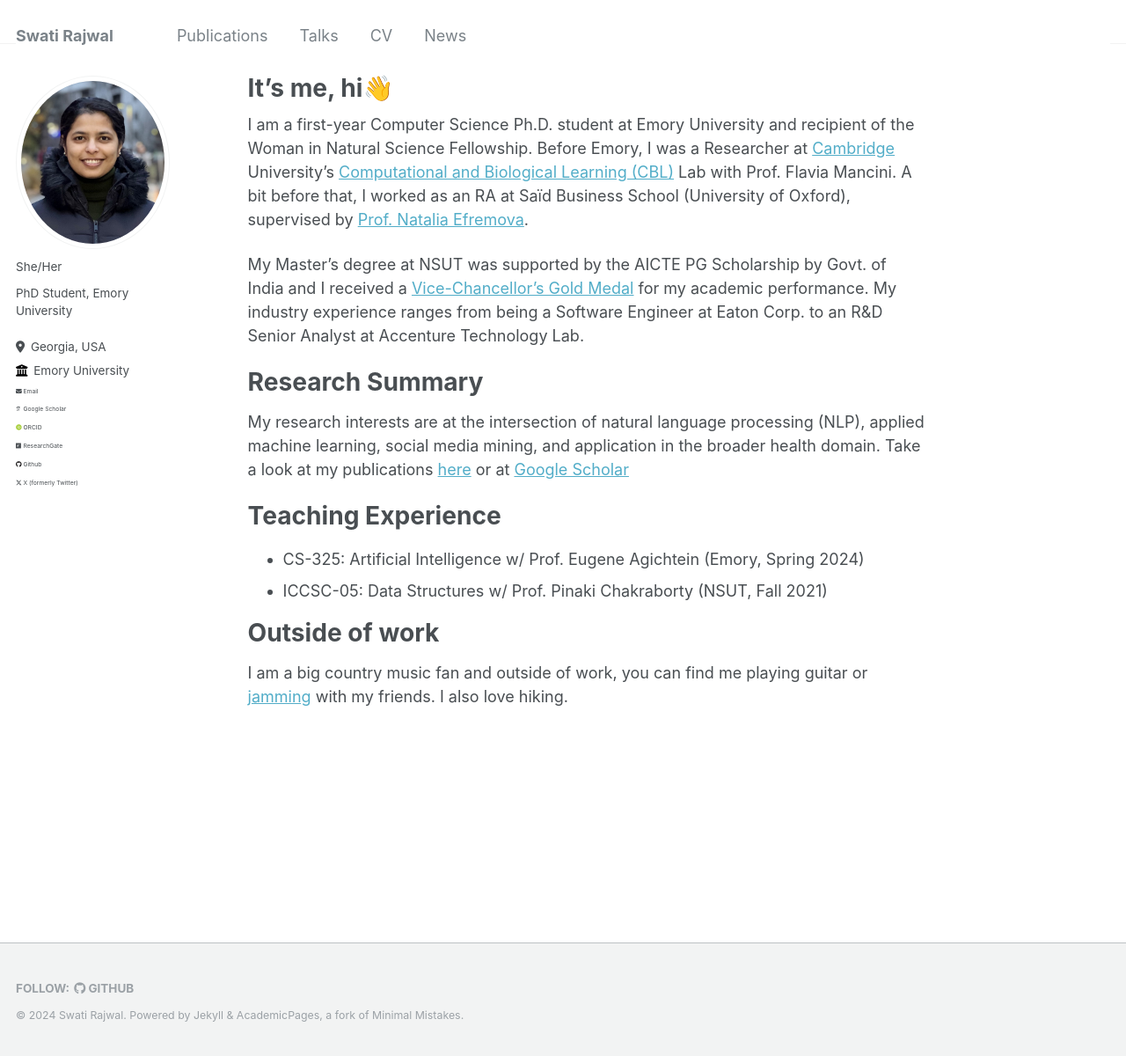
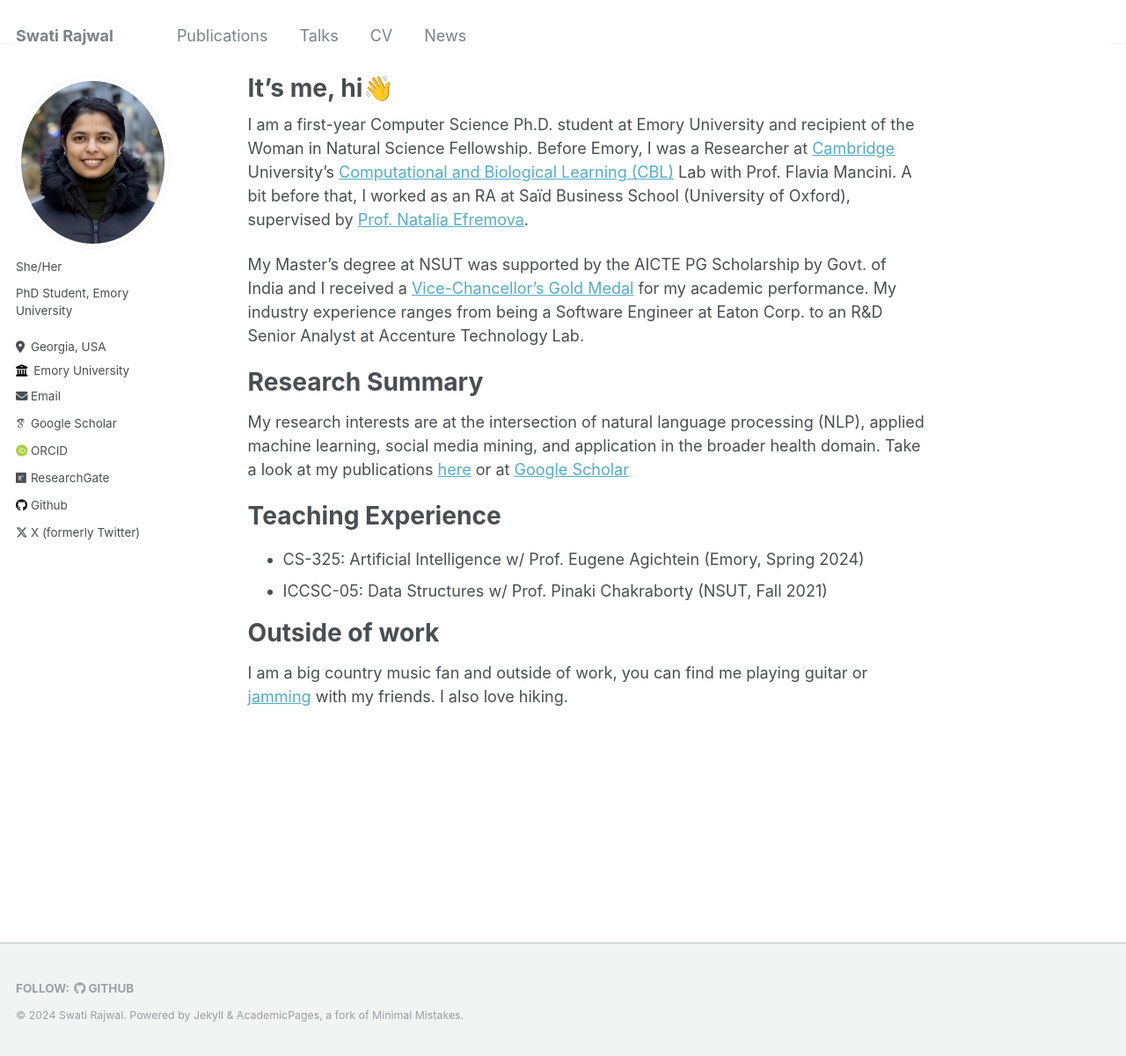
Before and after one commit to swati-rajwal/swati-rajwal.github.io, a Jekyll site: the page built from _pages/about.md, in a window 1280 px wide and 1200 px high. Shown: the whole window at 88% size. Built offline with Jekyll 4.4.1, drawn with Linux system fonts in a browser that asks for light colours; some web fonts are replaced.

Commit message:
Update _variables.scss

```diff
--- a/_sass/_variables.scss
+++ b/_sass/_variables.scss
@@ -37,7 +37,7 @@ $type-size-1                : 2.441em;  // ~39.056px
 $type-size-2                : 1.953em;  // ~31.248px
 $type-size-3                : 1.563em;  // ~25.008px
 $type-size-4                : 1.25em;   // ~20px
-$type-size-5                : 0.5em;      // ~16px
+$type-size-5                : 1em;      // ~16px
 $type-size-6                : 0.75em;   // ~12px
 $type-size-7                : 0.6875em; // ~11px
 $type-size-8                : 0.625em;  // ~10px
```
